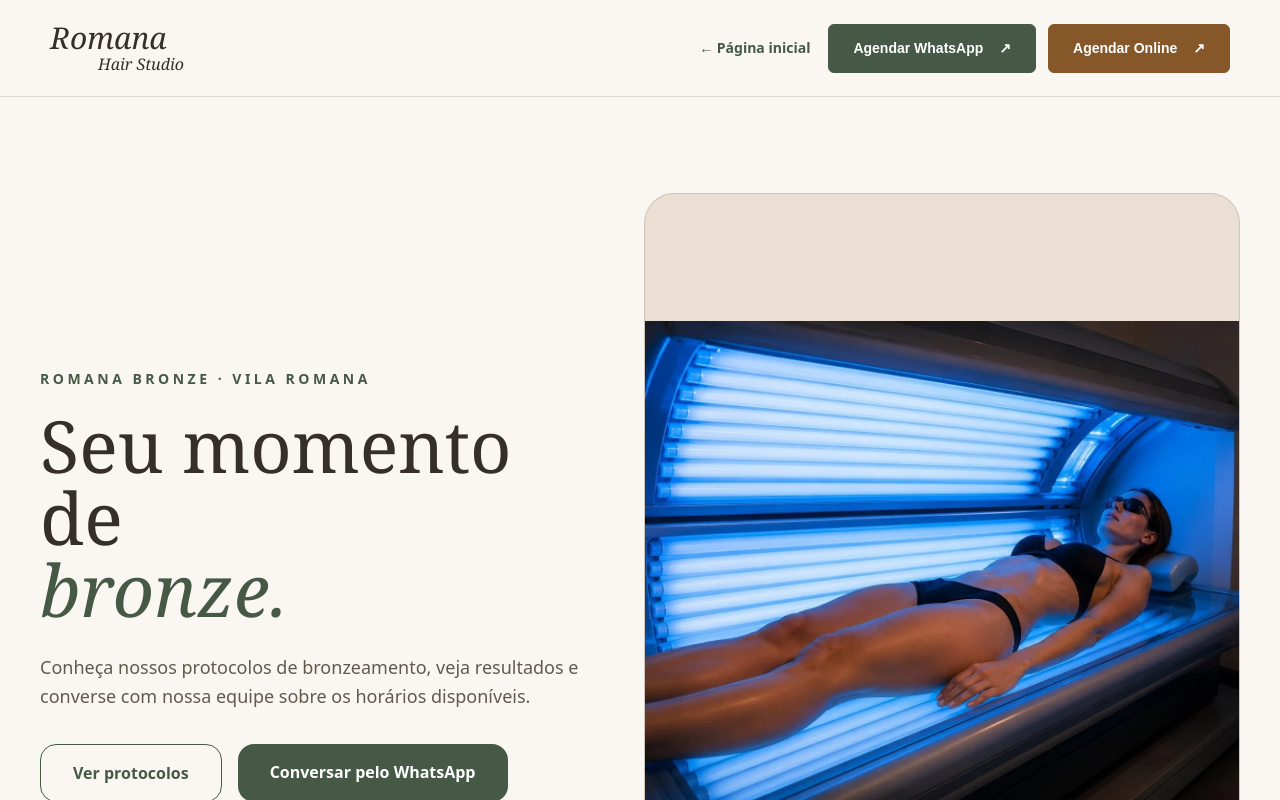
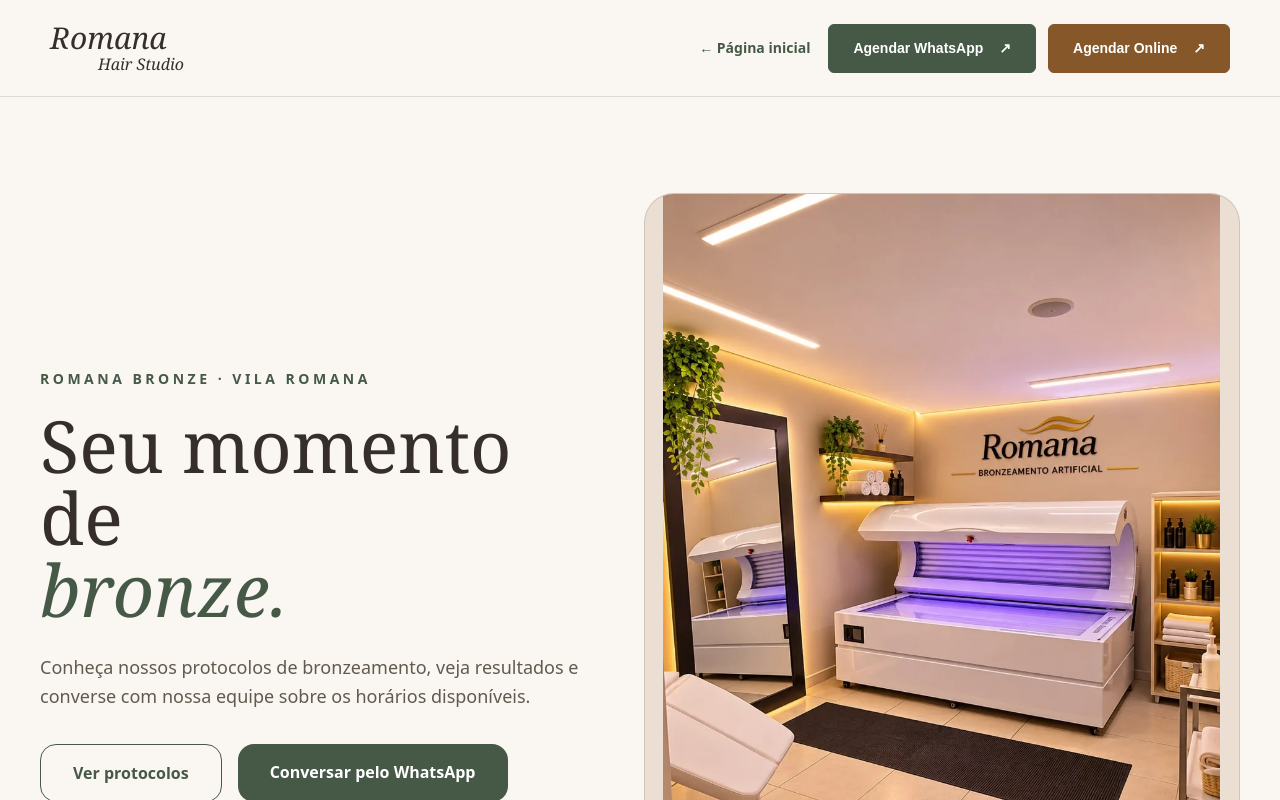
Before and after one commit to Romanahairstudio/romana-hair-studio, a Next.js app: page /bronzeamento in a window 1280 px wide. Shown: the top 800 px of the page. Built offline with nearby package versions, Linux system fonts and the light colour scheme.

Commit message:
Atualiza imagens do card e da página de bronzeamento (#45)

```diff
--- a/app/bronzeamento/page.jsx
+++ b/app/bronzeamento/page.jsx
@@ -55,7 +55,7 @@ export default function BronzeamentoPage() {
             <div className="flex flex-col sm:flex-row gap-4"><a href="#protocolos" className="inline-flex justify-center rounded-2xl border border-[#465947] px-8 py-4 text-[#465947] font-bold hover:bg-[#dce5da] transition">Ver protocolos</a><a href={whatsapp} target="_blank" rel="noreferrer" className={botao}>Conversar pelo WhatsApp</a></div>
           </div>
           <figure className="rounded-[30px] overflow-hidden border border-[#352e2a]/15 bg-[#eadfd2]">
-            <img src="/images/bronzeamento-artificial.jpg" alt="Máquina horizontal de bronzeamento aberta — imagem ilustrativa" fetchPriority="high" className="w-full aspect-[4/5] object-contain" />
+            <img src="/images/card-bronze-romana.webp" alt="Imagem de ambiente de bronzeamento com máquina horizontal e letreiro Romana" fetchPriority="high" className="w-full aspect-[4/5] object-contain" />
             <figcaption className="px-5 py-3 text-xs text-[#62594f] bg-[#faf7f2]">Imagem ilustrativa do equipamento.</figcaption>
           </figure>
         </div>
--- a/app/page.jsx
+++ b/app/page.jsx
@@ -23,7 +23,7 @@ export default function RomanaHairLandingPage() {
     { title: 'Unhas', text: 'Manicure, pedicure, esmaltação em gel e acabamento impecável.', icon: '◈', img: '/images/unhas-resultado-03.webp', alt: 'Unhas em tom nude com formato amendoado', fit: 'contain', href: '/unhas', linkText: 'Resultados de Unhas, Veja!' },
     { title: 'Maquiagem', text: 'Produções para valorizar sua beleza em cada ocasião.', icon: '✧', img: '/images/maquiagem-card.webp', alt: 'Maquiagem com olhos iluminados e acabamento delicado', fit: 'contain', href: '/maquiagem', linkText: 'Veja nossos trabalhos!' },
     { title: 'Podologia', text: 'Cuidados especializados para seus pés, com remoção de calosidades, cuidado com as unhas e atendimento personalizado.', icon: '♧', img: '/images/podologia-1.jpg', alt: 'Procedimento de podologia com cuidado da planta do pé', href: '/podologia', linkText: 'Conheça o atendimento' },
-    { title: 'Bronzeamento Artificial', text: 'Pele bronzeada com segurança, beleza e naturalidade.', icon: '☼', img: '/images/bronzeamento-artificial.jpg', alt: 'Máquina de bronzeamento horizontal aberta — imagem ilustrativa', fit: 'contain', href: '/bronzeamento' },
+    { title: 'Bronzeamento Artificial', text: 'Pele bronzeada com segurança, beleza e naturalidade.', icon: '☼', img: '/images/card-bronze-romana.webp', alt: 'Imagem de ambiente de bronzeamento com máquina horizontal e letreiro Romana', fit: 'contain', href: '/bronzeamento' },
     { title: 'Depilação a Laser', text: 'Menos pelos, mais praticidade no seu dia a dia. Depilação a laser feminina e masculina, com cuidado personalizado para a sua pele.', icon: '◇', img: '/images/laser-acrus-atendimento.webp', alt: 'Imagem ilustrativa de depilação a laser nas axilas, com óculos de proteção', fit: 'contain', href: '/depilacao-a-laser', linkText: 'Conheça o laser Ácrus' },
     { title: 'Cabelo e Barba', text: 'Corte moderno, acabamento impecável e barba alinhada.', icon: '✦', img: '/images/cbm.webp'}
   ]
```
Also changed, not shown: public/images/card-bronze-romana.webp (added).
